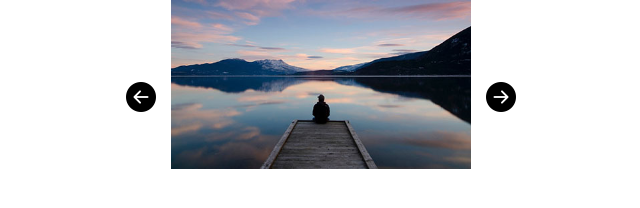
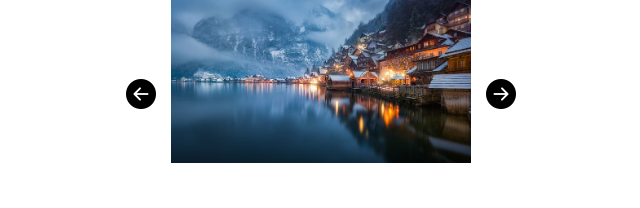
Before and after one commit to DezVibez/js-array-carousel, a plain HTML site: page index.html in a window 1280 px wide. Shown: the whole page, without its empty margins (319-959 px from the left). Drawn offline with nearby package versions, Linux system fonts and the light colour scheme.

Commit message:
mi stampa ultima foto

```diff
--- a/index.html
+++ b/index.html
@@ -28,8 +28,7 @@
                     <i class="bi bi-arrow-left-circle-fill button-left"></i>
 
 
-                    <div class="immagini">
-                        <img src="img/1.jpg" alt="">
+                    <div id="imagesTarget">
 
                     </div>
 
--- a/script.js
+++ b/script.js
@@ -28,4 +28,16 @@ Creiamo delle miniature di tutte le immagni, in cui dovrà apparire in evidenza
 
 console.log("js ok")
 
-let images = ["img/01.jpg, img/02.jpg, img/03.jpg, img/04.jpg, img/05.jpg, img/06.jpg, img/07.jpg, img/08.jpg, img/09.jpg, img/010.jpg"]
+let imagesTarget = document.getElementById("imagesTarget")
+let indexImg
+
+
+for (let i = 1; i <= 10 ; i++){
+
+    indexImg = i
+    console.log(indexImg)
+
+}
+
+
+imagesTarget.innerHTML = (`<img src="img/${indexImg}.jpg">`)
--- a/style.css
+++ b/style.css
@@ -9,7 +9,7 @@
     margin: 0 auto;
 }
 
-.immagini {
+#imagesTarget {
     margin: 0 auto;
     height: 100%;
     width: 100%;
```
